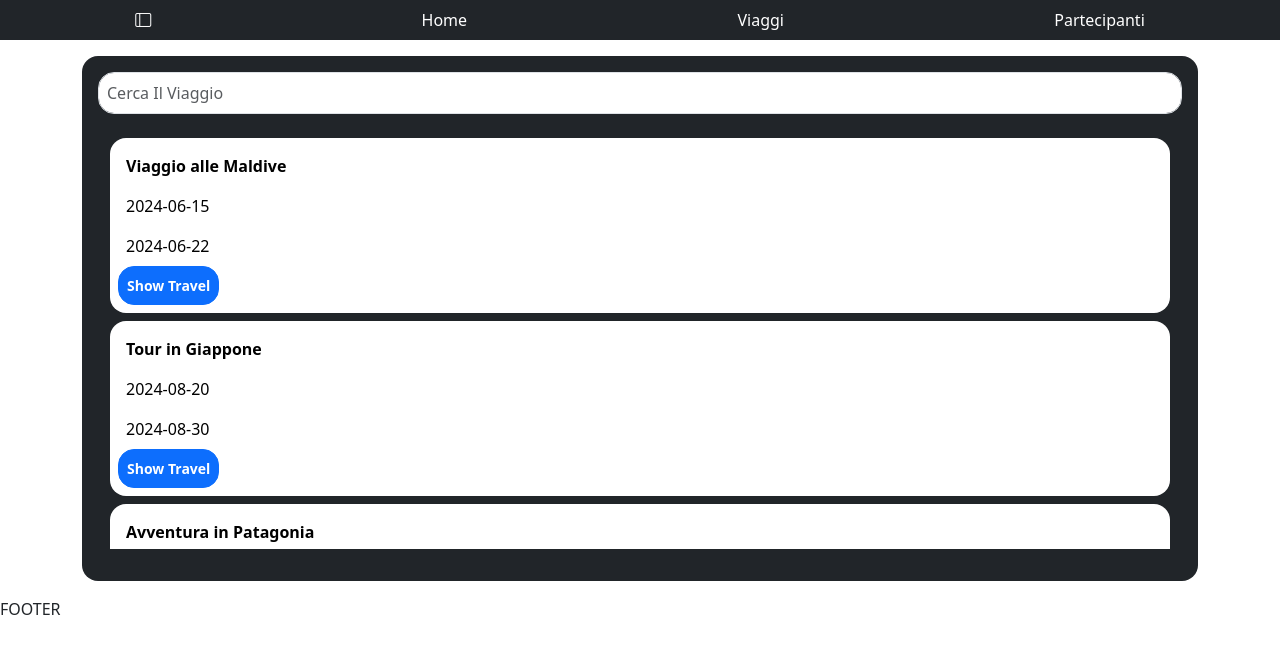
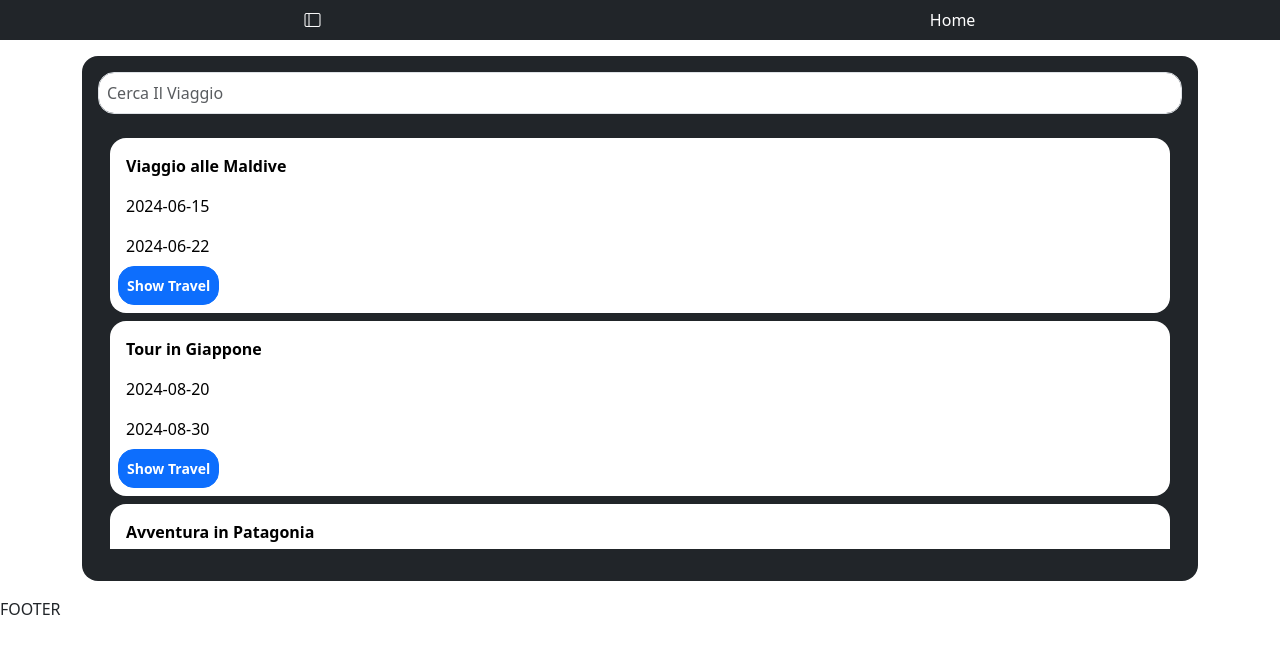
Before and after one commit to massimopallera/goloso-progetto-incredibile, a React (Vite) app: page / in a window 1280 px wide. Shown: the top 654 px of the page. Built offline with nearby package versions, Linux system fonts and the light colour scheme.

Commit message:
edit routes and navlink

```diff
--- a/src/App.jsx
+++ b/src/App.jsx
@@ -16,8 +16,8 @@ function App() {
 
           <Route element={<AppLayout />}>
             <Route index element={<HomePage />}></Route>
-            <Route path='/trips' element={<SingleTrip />}></Route>
-            <Route path='/clients' element={<SinglePartecipant />}></Route>
+            <Route path='/trips/:id' element={<SingleTrip />}></Route>
+            <Route path='/clients/:id' element={<SinglePartecipant />}></Route>
           </Route>
 
         </Routes>
--- a/src/components/AppHeader.jsx
+++ b/src/components/AppHeader.jsx
@@ -8,8 +8,6 @@ export default function AppHeader() {
                     <i className="bi bi-layout-sidebar"></i>
                 </div>
                 <NavLink className="nav-link" aria-disabled="false" to="/">Home</NavLink>
-                <NavLink className="nav-link" aria-disabled="false" to="/trips">Viaggi</NavLink>
-                <NavLink className="nav-link" aria-disabled="false" to="/clients">Partecipanti</NavLink>
             </div>
         </header>
     )
```
